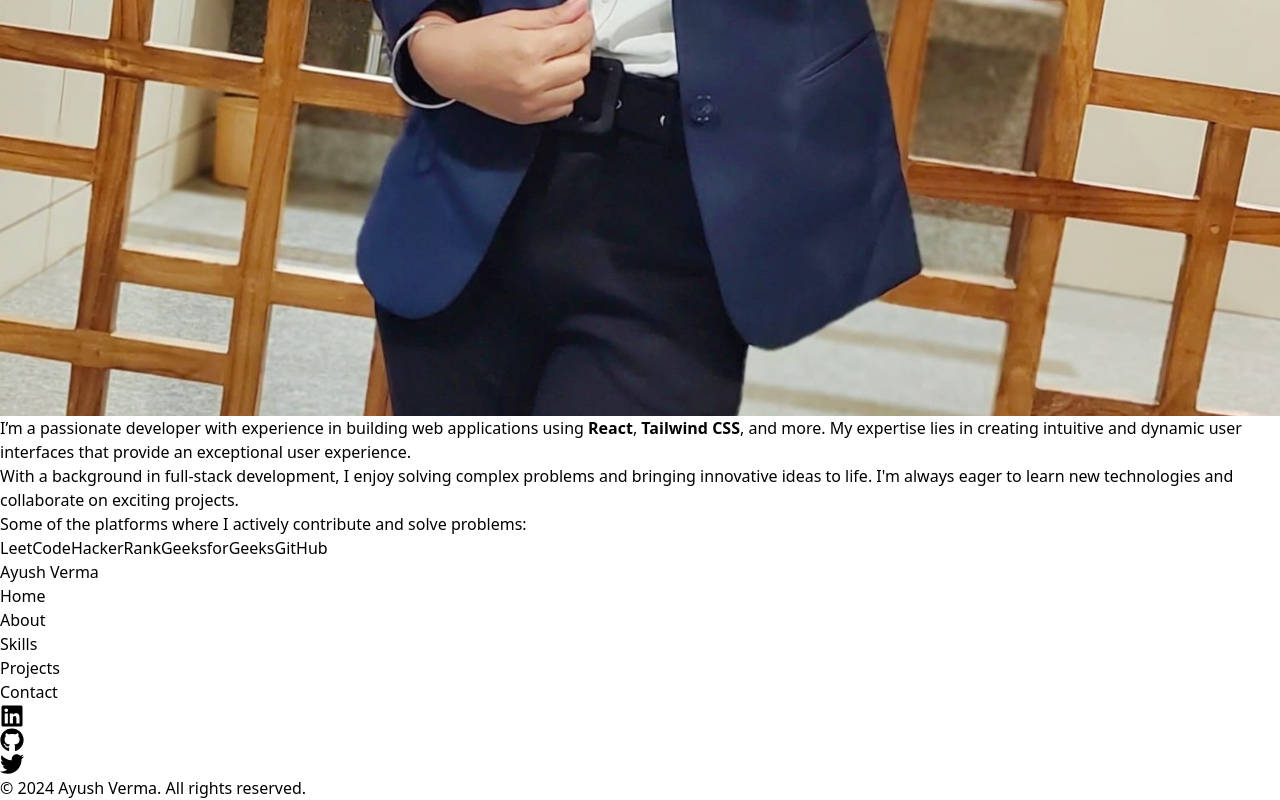
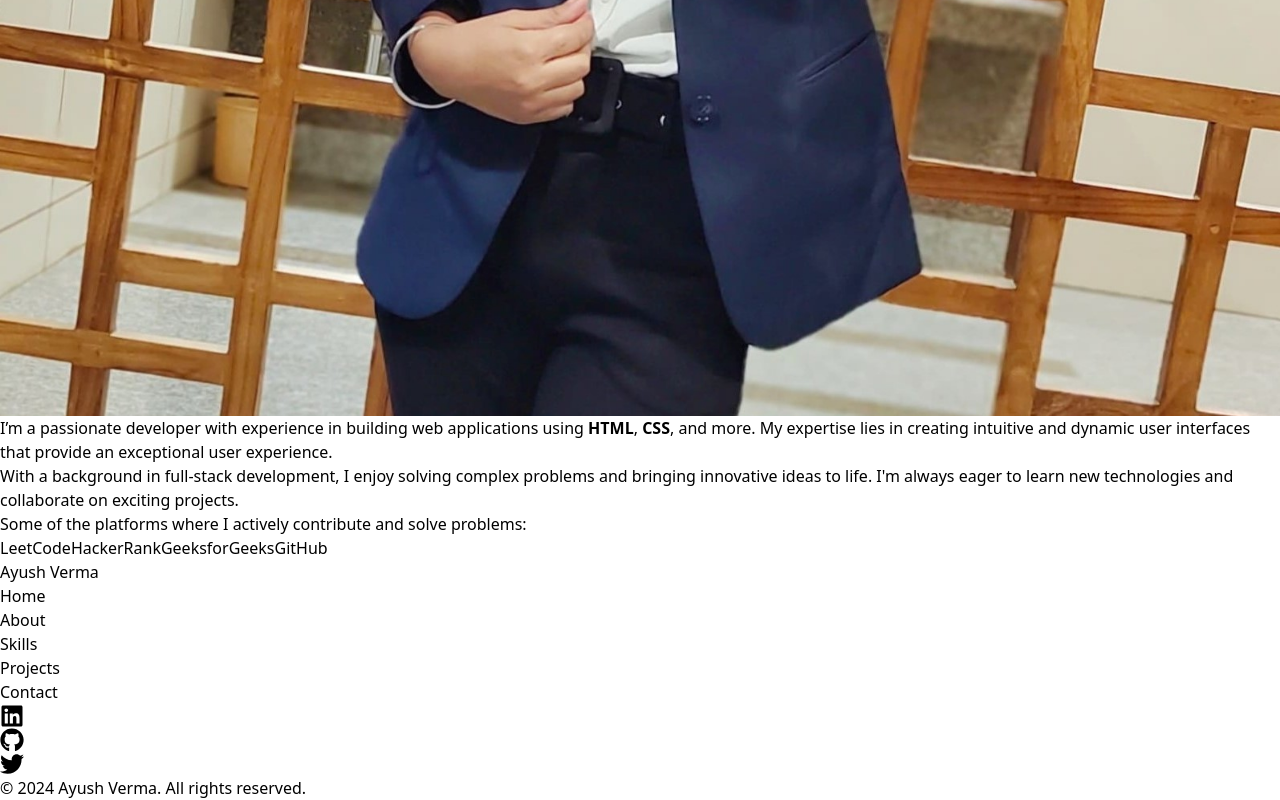
Before and after one commit to ayushverma-8803/ayush-portfolio, a React (Vite) app: page /about in a window 1280 px wide. Shown: the part 1156-1956 px from the top of the page. Built offline with nearby package versions, Linux system fonts and the light colour scheme.

Commit message:
Update About.jsx

```diff
--- a/src/components/About.jsx
+++ b/src/components/About.jsx
@@ -35,7 +35,7 @@ function About() {
               animate={{ opacity: 1, y: 0 }}
               transition={{ duration: 0.8, delay: 0.2 }}
             >
-              I’m a passionate developer with experience in building web applications using <strong>React</strong>, <strong>Tailwind CSS</strong>, and more. My expertise lies in creating intuitive and dynamic user interfaces that provide an exceptional user experience.
+              I’m a passionate developer with experience in building web applications using <strong>HTML</strong>, <strong>CSS</strong>, and more. My expertise lies in creating intuitive and dynamic user interfaces that provide an exceptional user experience.
             </motion.p>
             <motion.p
               className="text-base md:text-lg lg:text-xl text-gray-300 mb-6"
```
